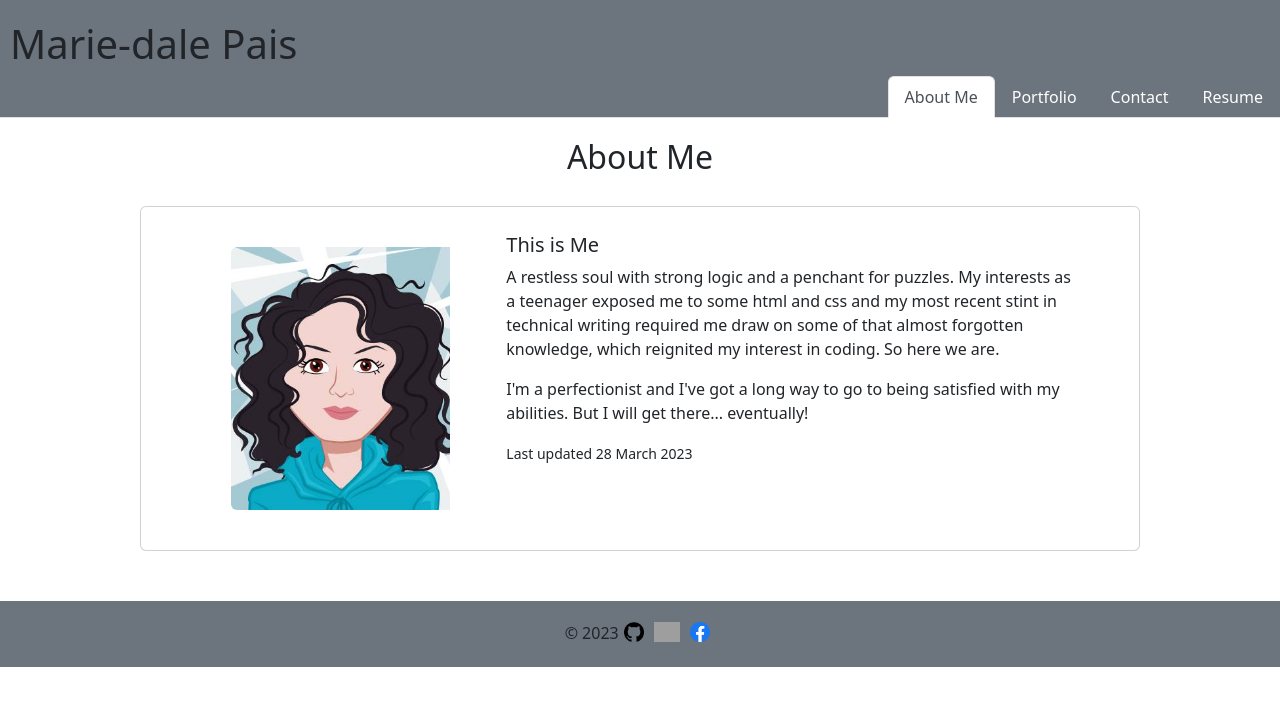
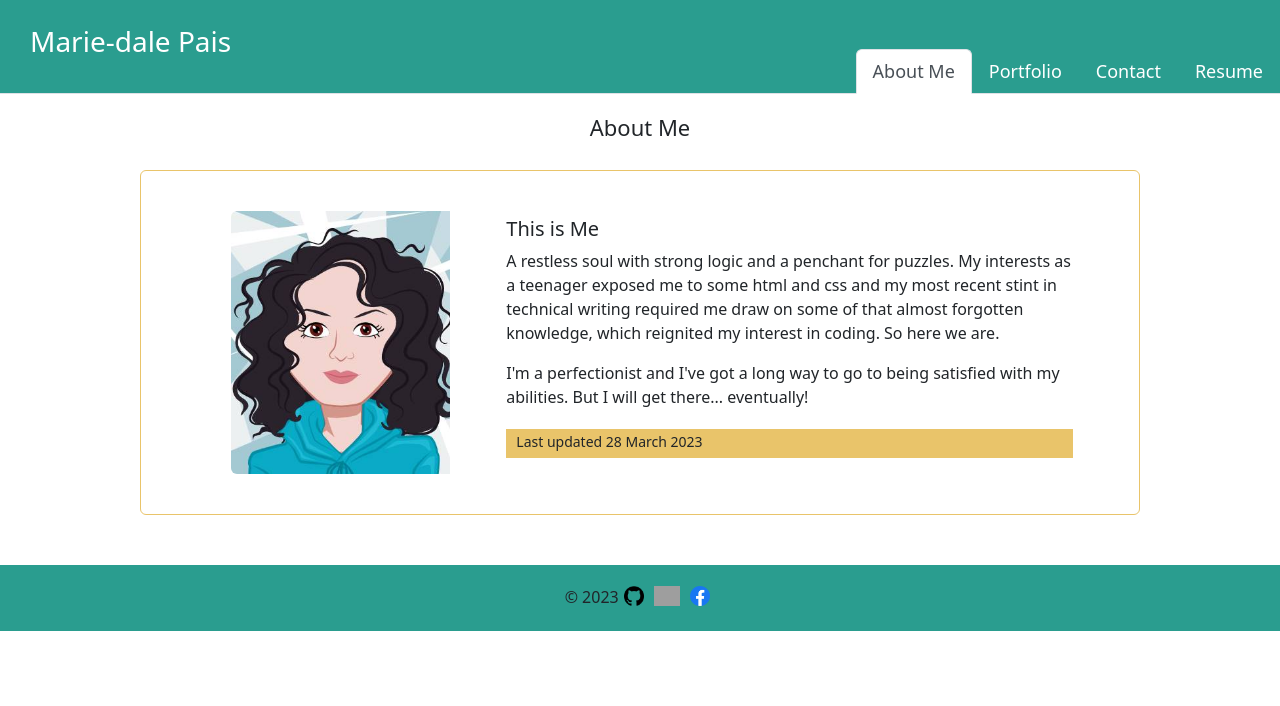
Before and after one commit to mdpais/REACT-Portfolio, a React (Create React App) app: page / in a window 1280 px wide. Shown: the top 706 px of the page. Built offline with nearby package versions, Linux system fonts and the light colour scheme; grey boxes are pictures that could not be loaded.

Commit message:
Added some css

```diff
--- a/src/components/ContactForm.js
+++ b/src/components/ContactForm.js
@@ -20,10 +20,10 @@ function ContactForm(props) {
   };
 
   return (
-    <div class="card single">
-      <h5 class="card-header">
+    <div class="card single form">
+      <h4 class="card-header">
         Fill in the details below and I'll get back to you
-      </h5>
+      </h4>
       <form className="contact-form card-body" onSubmit={handleSubmit}>
         <div class="mb-3">
           <label for="name" class="form-label">Name</label>
--- a/src/components/pages/About.js
+++ b/src/components/pages/About.js
@@ -4,7 +4,7 @@ export default function About() {
   return (
     <div className='main'>
       <h2>About Me</h2>
-      <div class="card single mb-3">
+      <div class="card single about mb-3">
         <div class="row g-0">
           <div class="col-md-4">
             <div class="avatar">
@@ -13,10 +13,10 @@ export default function About() {
           </div>
           <div class="col-md-8">
             <div class="card-body">
-              <h5 class="card-title">This is Me</h5>
+              <h4 class="card-title">This is Me</h4>
               <p class="card-text">A restless soul with strong logic and a penchant for puzzles. My interests as a teenager exposed me to some html and css and my most recent stint in technical writing required me draw on some of that almost forgotten knowledge, which reignited my interest in coding. So here we are. </p>
               <p class="card-text">I'm a perfectionist and I've got a long way to go to being satisfied with my abilities. But I will get there... eventually!</p>
-              <p class="card-text"><small class="text-body-secondary">Last updated 28 March 2023</small></p>
+              <p class="card-text sub"><small class="text-body-secondary">Last updated 28 March 2023</small></p>
             </div>
           </div>
         </div>
--- a/src/components/pages/Portfolio.js
+++ b/src/components/pages/Portfolio.js
@@ -2,15 +2,15 @@ import React from 'react';
 
 function App(props) {
   return (
-    <div class="col-sm-6 mb-3 mb-sm-0">
-      <div class="card">
+    <div class="col-sm-4 mb-3 mb-sm-0">
+      <div class="card app">
         <img src={ props.image } class="card-img-top" alt={ props.title }></img>
-        <div class="card-body">
+        <div class="card-body title">
           <h5 class="card-title">{ props.title }</h5>
         </div>
         <ul class="list-group list-group-flush">
-          <li class="list-group-item">Deployed Application: <a href={ props.deploy } class="card-link">{ props.deploy }</a></li>
-          <li class="list-group-item">GitHub Link: <a href={ props.git } class="card-link">{ props.git }</a></li>
+          <li class="list-group-item"><a href={ props.deploy } class="card-link">Deployed Application</a></li>
+          <li class="list-group-item"><a href={ props.git } class="card-link">GitHub Repository</a></li>
         </ul>
       </div>
     </div>
--- a/src/index.css
+++ b/src/index.css
@@ -8,19 +8,37 @@
     margin-top: 20px;
 }
 
+.bg-secondary {
+    background-color: #2A9D8F !important;
+}
+
+.btn-secondary {
+    background-color: #264653;
+}
+
 h1 {
     margin-top: 0px !important;
-    margin-left: 10px;
-    padding-top: 20px;
+    margin-left: 30px;
+    margin-bottom: -10px;
+    padding-top: 25px;
+    font-size: 28px;
+    color: white;
 }
 
 h2 {
     text-align: center;
     margin-bottom: 30px;
+    font-size: 22px;
+}
+
+h4 {
+    font-size: 20px;
 }
 
 h5 {
-    margin-top: -30px;
+    font-size: 18px;
+    margin-top: 0;
+    padding-top: 0;
 }
 
 .footer {
@@ -42,18 +60,30 @@ label {
 .single {
     max-width: 1000px;
     margin: auto;
+    border-color: #E9C46A;
 }
 
 .nav-link, .nav-link:hover {
     color: white;
 }
 
+.nav-item {
+    font-size: 18px;
+}
+
 .avatar {
     margin: 40px;
 }
 
-.card-body {
-    margin-top: 40px;
+.about .card-body {
+    margin-top: 30px;
+}
+
+.sub {
+    background-color: #E9C46A;
+    padding-left: 10px;
+    padding-bottom: 5px;
+    margin-top: 20px;
 }
 
 .row {
@@ -64,3 +94,43 @@ label {
 .card {
     margin-bottom: 20px;
 }
+
+.card-header {
+    background-color: #264653;
+    color: white;
+    font-weight: normal;
+}
+
+.list-group-flush > li {
+    background-color: #E9C46A !important;
+    font-size: 14px;
+    text-align: right;
+}
+
+.title {
+    opacity: 0.5;
+    background-color: white;
+    margin-top: -40px;
+    padding: 8px 15px 2px 15px;
+}
+
+.card-link {
+    color: #264653;
+}
+
+.card-link:hover {
+    color: #E76F51;
+}
+
+.form {
+    border-color: #264653;
+    margin-top: -20px;
+}
+
+.form-control {
+    border-color: #264653;
+}
+
+.app {
+    border-color: #F4A261;
+}
```
